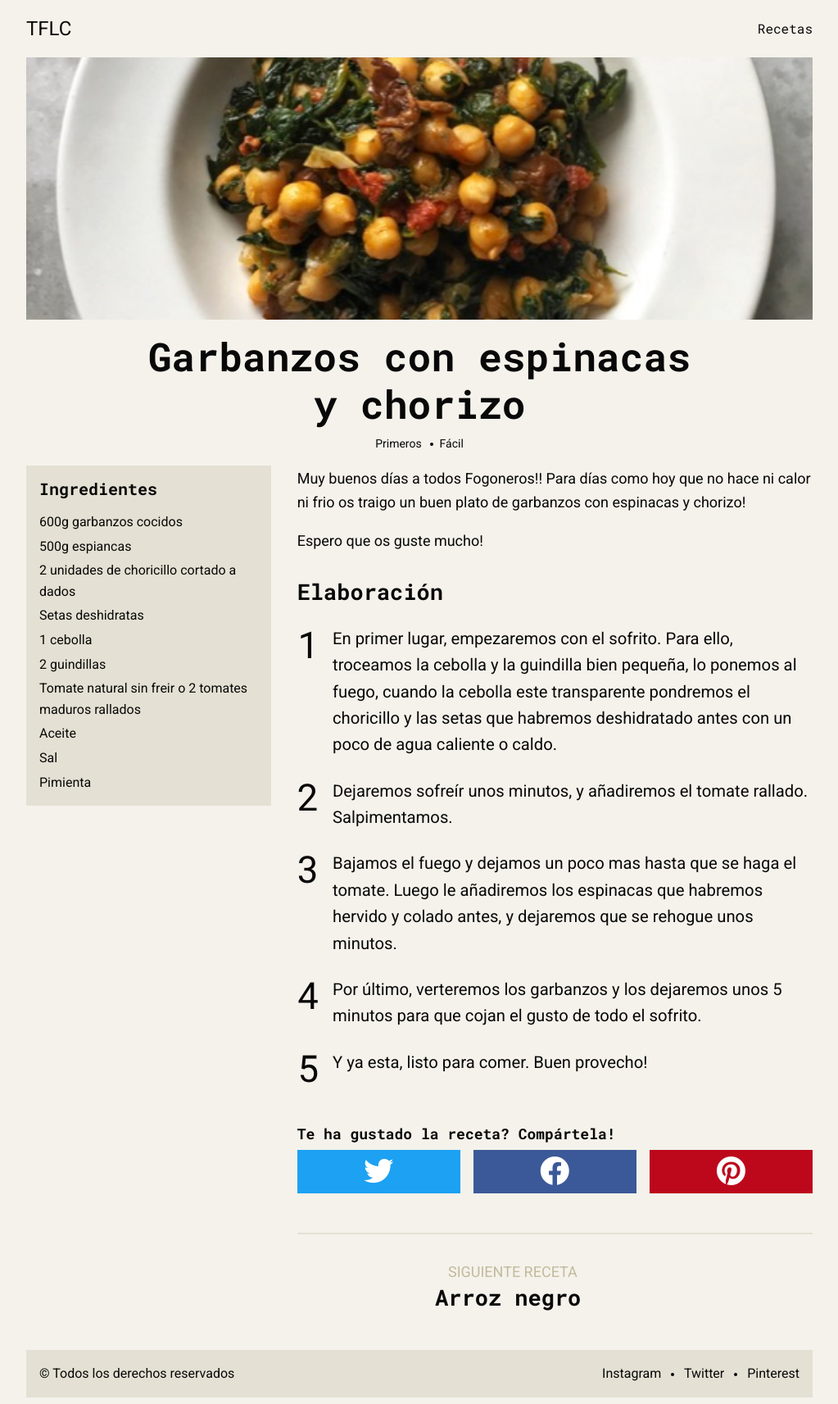
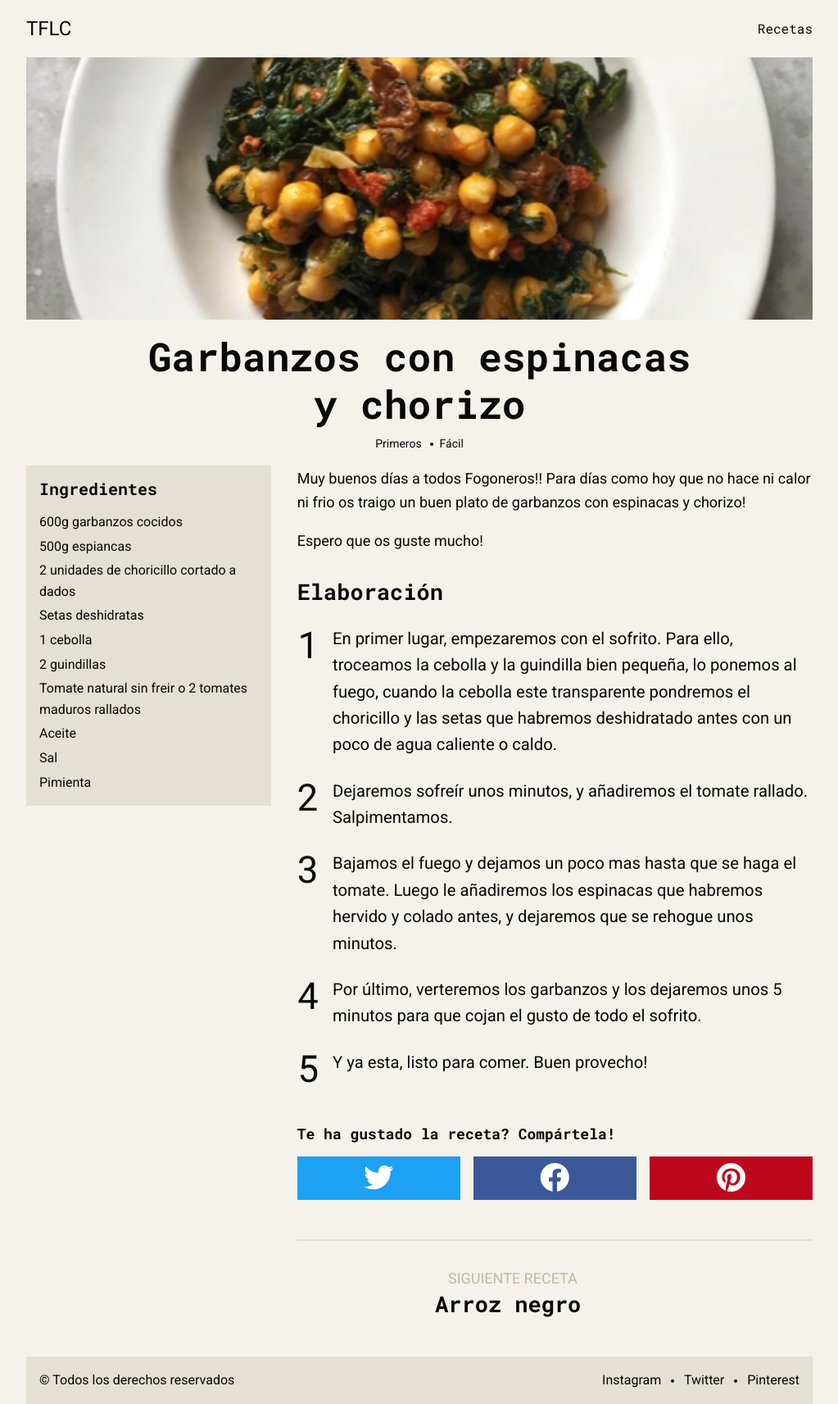
Before and after one commit to ricardpanades/tienefogoneslacosa, a Jekyll site: the page built from _recipes/2019-02-1-garbanzos-con-espinacas-y-chorizo.md, in a window 1280 px wide. Shown: the whole page at 82% size, without its empty margins (128-1151 px from the left). Built offline with Jekyll 4.4.1, drawn with Linux system fonts in a browser that asks for light colours; nearby versions of some CDN libraries; comment, search, counter and statistics services are not loaded.

Commit message:
social share styles fix

```diff
--- a/assets/css/app.scss
+++ b/assets/css/app.scss
@@ -539,7 +539,7 @@
 	}
 
 	&__social-list {
-		margin-top: 0.5rem;
+		margin-top: 1rem;
 		margin-bottom: 0;
 		padding: 0;
 		display: inline-block;
@@ -566,16 +566,32 @@
 				text-align: center;
 				line-height: 1;
 
+				&:hover {
+					color: #fff;
+				}
+
 				&--twitter {
 					background: #1da1f2;
+
+					&:hover {
+						background: mix(white, #1da1f2, 30%);
+					}
 				}
 
 				&--facebook {
 					background: #3b5998;
+
+					&:hover {
+						background: mix(white, #3b5998, 30%);
+					}
 				}
 
 				&--pinterest {
 					background: #bd081c;
+
+					&:hover {
+						background: mix(white, #bd081c, 30%);
+					}
 				}
 
 				.fa {
```
